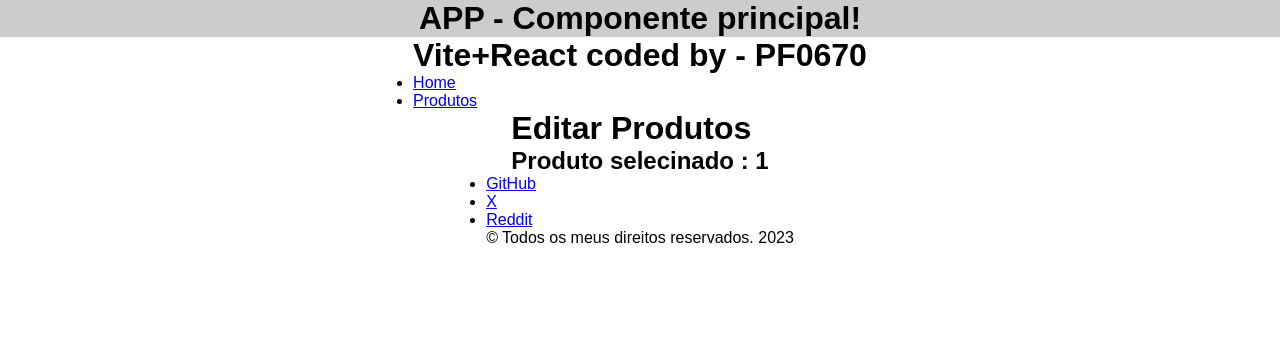
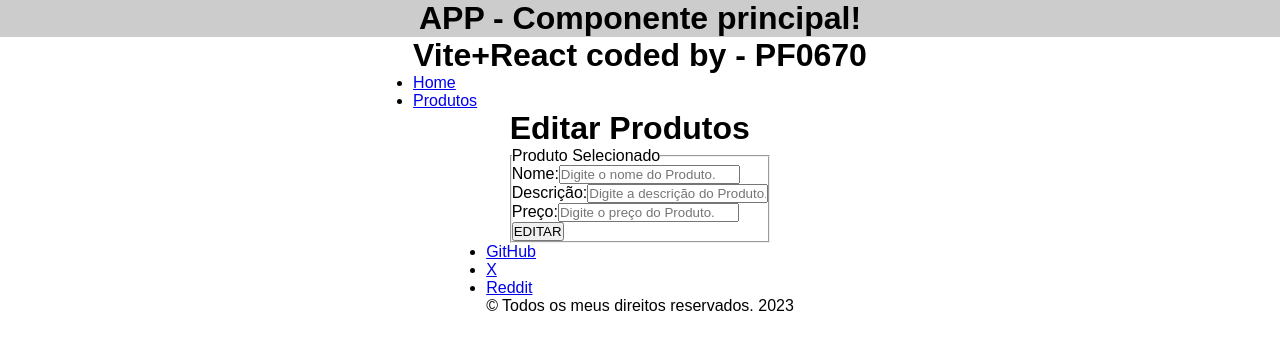
Before and after one commit to alecarlosjesus/spa-1espf, a React (Vite) app: page /editar/produtos/1 in a window 1280 px wide. Shown: the top 350 px of the page. Built offline with nearby package versions, Linux system fonts and the light colour scheme.

Commit message:
Recuperando o produto no EditarProduto by-ID.

```diff
--- a/src/routes/EditarProdutos.jsx
+++ b/src/routes/EditarProdutos.jsx
@@ -1,5 +1,6 @@
 import React from 'react'
 import { useParams } from 'react-router-dom'
+import { ListaProduto } from '../components/ListaProdutos';
 
 export default function EditarProdutos() {
 
@@ -7,10 +8,37 @@
 
     document.title = "Editar Produtos " + id;
 
+    //Criar uma estratégia para recuperar o produto na lista
+    // Utilizando o id
+    // const produtoRecuperadoPorId = ListaProduto.filter(item => item.id == parseInt(id));
+    const produtoRecuperadoPorId = ListaProduto.filter(item => item.id == parseInt(id))[0];
+
+
   return (
     <div>
         <h1>Editar Produtos</h1>
-        <h2>Produto selecinado : {id}</h2>
+          <div>
+            <form>
+              <fieldset>
+                <legend>Produto Selecionado</legend>
+                <div>
+                  <label htmlFor="">Nome:</label>
+                  <input type="text" name="nome" placeholder="Digite o nome do Produto."/>
+                </div>
+                <div>
+                  <label htmlFor="">Descrição:</label>
+                  <input type="text" name="desc" placeholder="Digite a descrição do Produto."/>
+                </div>
+                <div>
+                  <label htmlFor="">Preço:</label>
+                  <input type="text" name="preco" placeholder="Digite o preço do Produto."/>
+                </div>
+                <div>
+                  <button>EDITAR</button>
+                </div>
+              </fieldset>
+            </form>
+          </div>
 
     </div>
   )
```
